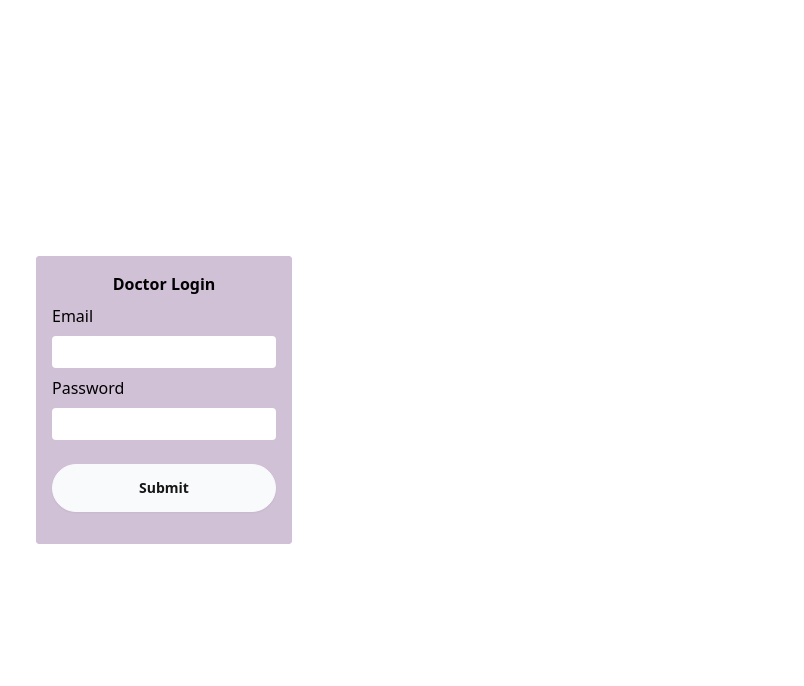
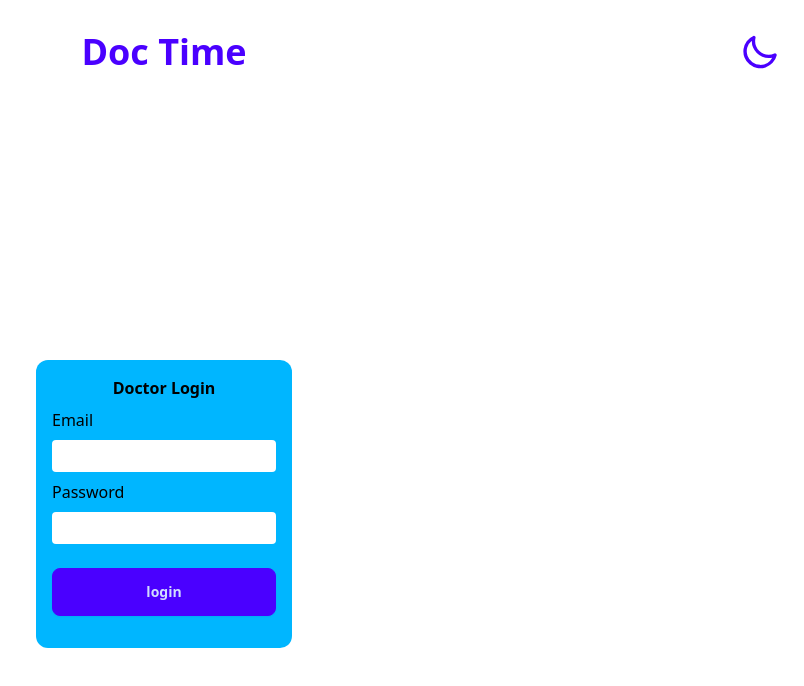
Before and after one commit to MariaRiosNavarro/cms_doc_time, a React (Vite) app in the folder frontend_cms_doc_time/: page /login in a window 1280 px wide. Shown: the top 686 px of the page, without its empty margins (476-1280 px from the left). Built offline with nearby package versions, Linux system fonts and the light colour scheme.

Commit message:
add dark/light

```diff
--- a/frontend_cms_doc_time/src/App.jsx
+++ b/frontend_cms_doc_time/src/App.jsx
@@ -1,10 +1,12 @@
 import { BrowserRouter, Routes, Route } from "react-router-dom";
 import DoctorLogin from "./routes/DoctorLogin";
+import Header from "./components/Header.jsx";
 
 function App() {
   return (
     <>
       <BrowserRouter>
+        <Header />
         <Routes>
           <Route path="/login" element={<DoctorLogin />} />
         </Routes>
--- /dev/null
+++ b/frontend_cms_doc_time/src/components/Header.jsx
@@ -0,0 +1,61 @@
+import { useEffect } from "react";
+import { useState } from "react";
+
+const Header = () => {
+  //   use theme from local storage if available or set cupcake theme
+  const [theme, setTheme] = useState(
+    localStorage.getItem("theme") ? localStorage.getItem("theme") : "light"
+  );
+
+  // update state on toggle
+  const handleToggle = (e) => {
+    if (e.target.checked) {
+      setTheme("dark");
+    } else {
+      setTheme("light");
+    }
+  };
+
+  // set theme state in localstorage on mount & also update localstorage on state change
+  useEffect(() => {
+    localStorage.setItem("theme", theme);
+    const localTheme = localStorage.getItem("theme");
+    // add custom data-theme attribute to html tag required to update theme using DaisyUI
+    document.querySelector("html").setAttribute("data-theme", localTheme);
+  }, [theme]);
+
+  return (
+    <div>
+      <h1 className="text-center text-primary p-8 text-4xl font-bold rounded-xl mx-auto">
+        Doc Time
+      </h1>
+      <label className="swap swap-rotate absolute right-6 top-8">
+        <input
+          type="checkbox"
+          onChange={handleToggle}
+          checked={theme === "light" ? false : true}
+        />
+
+        {/* sun icon */}
+        <svg
+          className="swap-on fill-primary w-10 h-10"
+          xmlns="http://www.w3.org/2000/svg"
+          viewBox="0 0 24 24"
+        >
+          <path d="M5.64,17l-.71.71a1,1,0,0,0,0,1.41,1,1,0,0,0,1.41,0l.71-.71A1,1,0,0,0,5.64,17ZM5,12a1,1,0,0,0-1-1H3a1,1,0,0,0,0,2H4A1,1,0,0,0,5,12Zm7-7a1,1,0,0,0,1-1V3a1,1,0,0,0-2,0V4A1,1,0,0,0,12,5ZM5.64,7.05a1,1,0,0,0,.7.29,1,1,0,0,0,.71-.29,1,1,0,0,0,0-1.41l-.71-.71A1,1,0,0,0,4.93,6.34Zm12,.29a1,1,0,0,0,.7-.29l.71-.71a1,1,0,1,0-1.41-1.41L17,5.64a1,1,0,0,0,0,1.41A1,1,0,0,0,17.66,7.34ZM21,11H20a1,1,0,0,0,0,2h1a1,1,0,0,0,0-2Zm-9,8a1,1,0,0,0-1,1v1a1,1,0,0,0,2,0V20A1,1,0,0,0,12,19ZM18.36,17A1,1,0,0,0,17,18.36l.71.71a1,1,0,0,0,1.41,0,1,1,0,0,0,0-1.41ZM12,6.5A5.5,5.5,0,1,0,17.5,12,5.51,5.51,0,0,0,12,6.5Zm0,9A3.5,3.5,0,1,1,15.5,12,3.5,3.5,0,0,1,12,15.5Z" />
+        </svg>
+
+        {/* moon icon */}
+        <svg
+          className="swap-off fill-primary w-10 h-10"
+          xmlns="http://www.w3.org/2000/svg"
+          viewBox="0 0 24 24"
+        >
+          <path d="M21.64,13a1,1,0,0,0-1.05-.14,8.05,8.05,0,0,1-3.37.73A8.15,8.15,0,0,1,9.08,5.49a8.59,8.59,0,0,1,.25-2A1,1,0,0,0,8,2.36,10.14,10.14,0,1,0,22,14.05,1,1,0,0,0,21.64,13Zm-9.5,6.69A8.14,8.14,0,0,1,7.08,5.22v.27A10.15,10.15,0,0,0,17.22,15.63a9.79,9.79,0,0,0,2.1-.22A8.11,8.11,0,0,1,12.14,19.73Z" />
+        </svg>
+      </label>
+    </div>
+  );
+};
+
+export default Header;
--- a/frontend_cms_doc_time/src/routes/DoctorLogin.jsx
+++ b/frontend_cms_doc_time/src/routes/DoctorLogin.jsx
@@ -28,9 +28,9 @@
 
   return (
     <main className="h-screen flex justify-center items-center">
-      <div className="w-64 bg-primary text-black rounded">
+      <div className="w-64 ">
         <div
-          className="bg-primary p-4 flex flex-col gap-2 rounded"
+          className="bg-info text-black p-4 flex flex-col gap-2 rounded-xl"
           //   onSubmit={login}
         >
           <h3 className="text-center font-bold">Doctor Login</h3>
@@ -50,7 +50,12 @@
             id="password"
             name="password"
           />
-          <input className="btn my-4" type="submit" onClick={login} />
+          <input
+            className="btn btn-primary my-4"
+            type="submit"
+            value="login"
+            onClick={login}
+          />
         </div>
       </div>
     </main>
--- a/frontend_cms_doc_time/tailwind.config.js
+++ b/frontend_cms_doc_time/tailwind.config.js
@@ -2,7 +2,7 @@
 export default {
   content: ["./index.html", "./src/**/*.{js,ts,jsx,tsx}"],
   daisyui: {
-    themes: ["pastel", "dark", "retro"],
+    themes: ["light", "dark", "retro"],
   },
   // eslint-disable-next-line no-undef
   plugins: [require("daisyui")],
```
